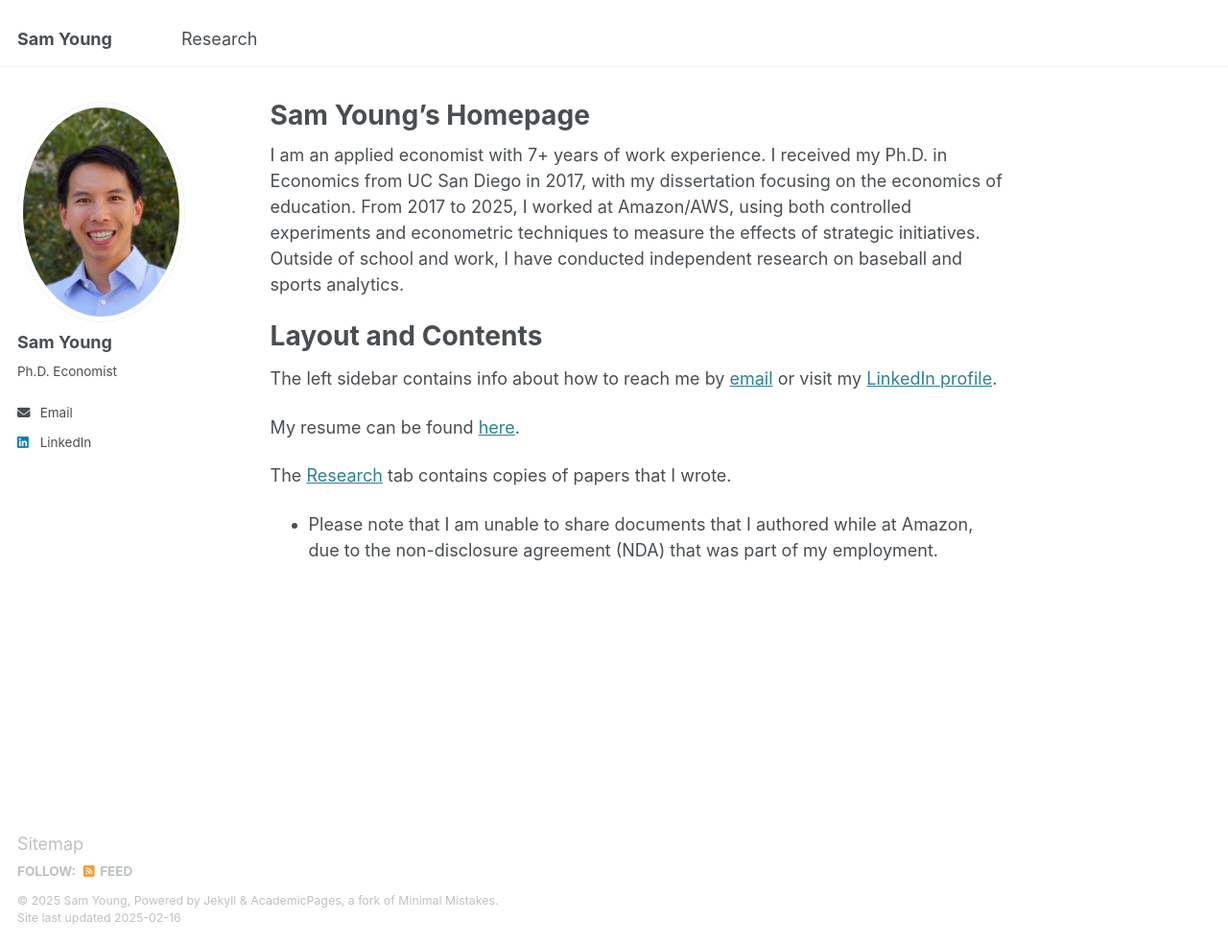
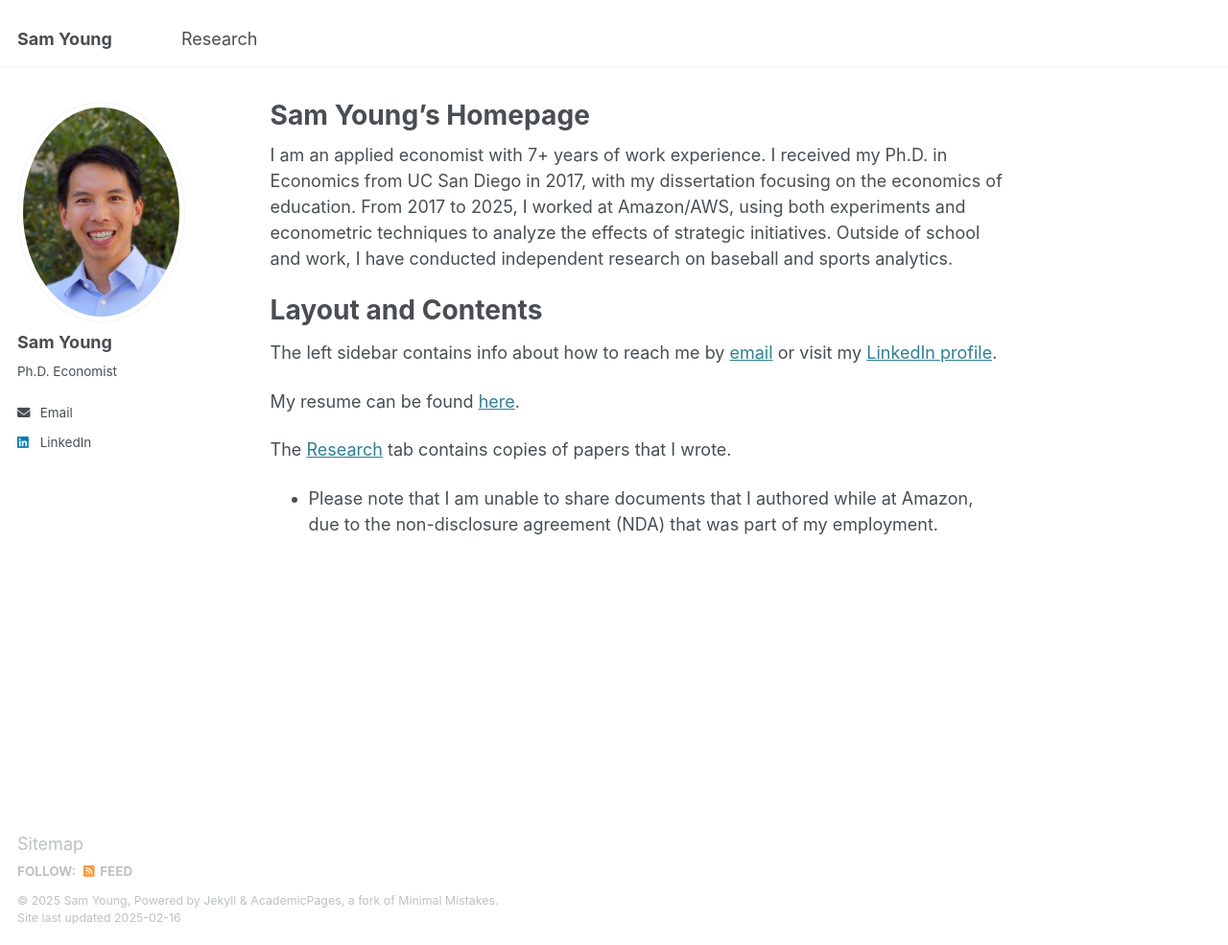
Before and after one commit to sam-young-econ/sam-young-econ.github.io, a Jekyll site: the page built from _pages/about.md, in a window 1280 px wide and 985 px high. Shown: the whole window at 96% size. Built offline with Jekyll 4.4.1, drawn with Linux system fonts in a browser that asks for light colours.

Commit message:
Minor edits to homepage "about me" blurb

```diff
--- a/_pages/about.md
+++ b/_pages/about.md
@@ -7,7 +7,7 @@ redirect_from:
   - /about.html
 ---
 
-I am an applied economist with 7+ years of work experience.  I received my Ph.D. in Economics from UC San Diego in 2017, with my dissertation focusing on the economics of education.  From 2017 to 2025, I worked at Amazon/AWS, using both controlled experiments and econometric techniques to measure the effects of strategic initiatives.  Outside of school and work, I have conducted independent research on baseball and sports analytics.
+I am an applied economist with 7+ years of work experience.  I received my Ph.D. in Economics from UC San Diego in 2017, with my dissertation focusing on the economics of education.  From 2017 to 2025, I worked at Amazon/AWS, using both experiments and econometric techniques to analyze the effects of strategic initiatives.  Outside of school and work, I have conducted independent research on baseball and sports analytics.
 
 Layout and Contents
 ======
```
